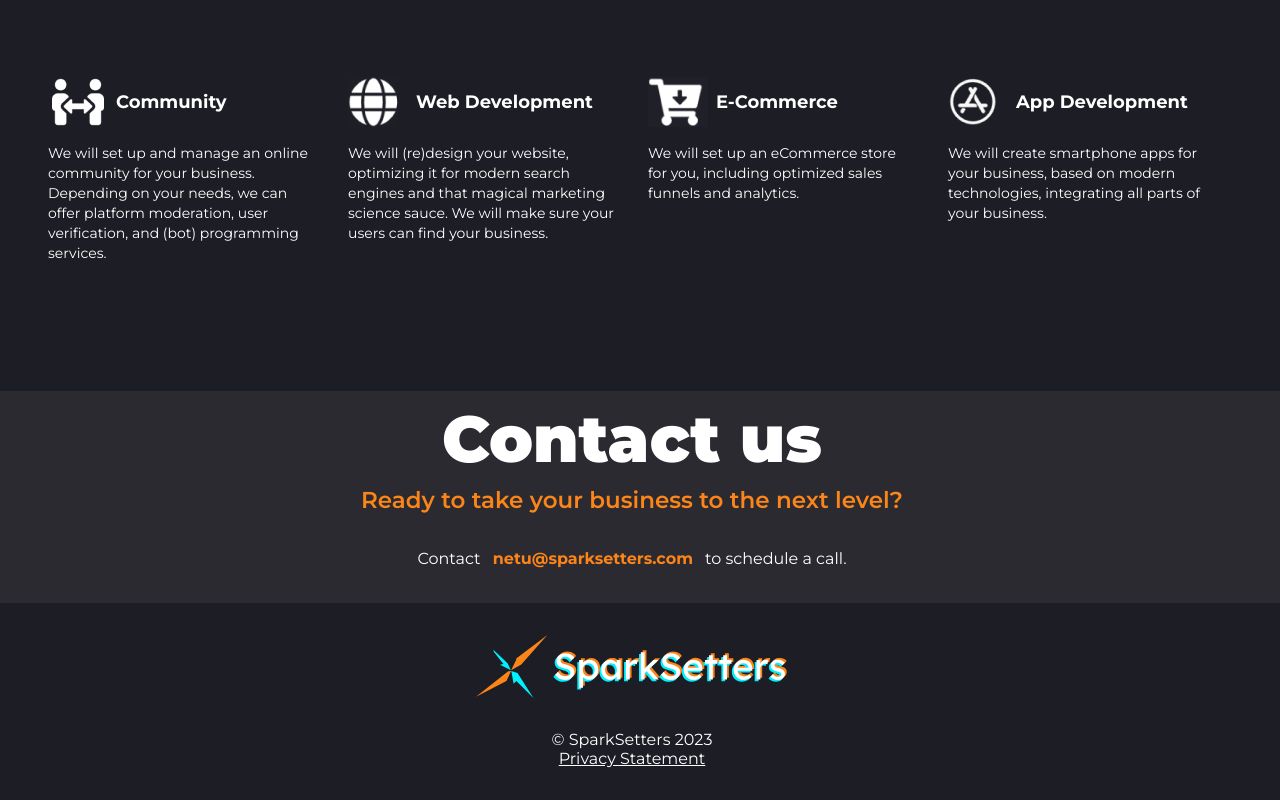
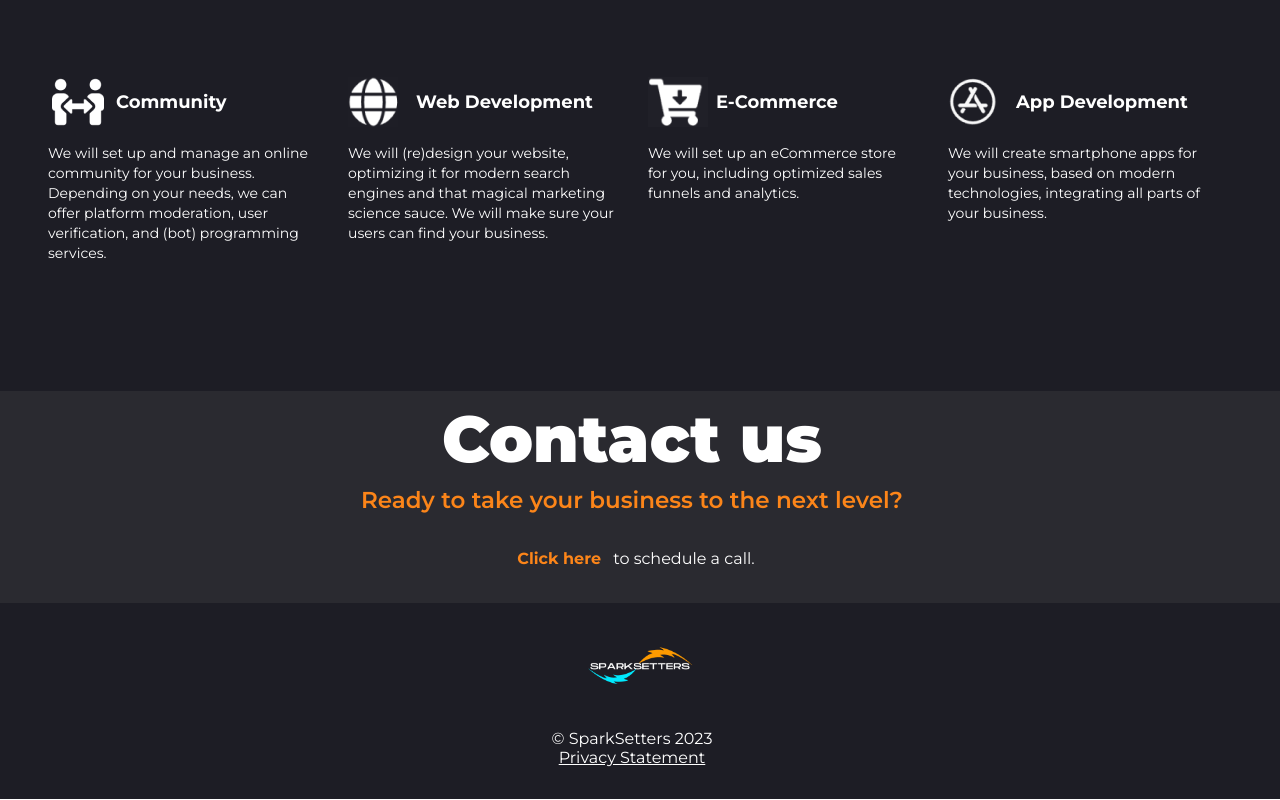
Before and after one commit to SparkSetters/s2-website-react, a React (Create React App) app: page / in a window 1280 px wide. Shown: the part 1908-2708 px from the top of the page. Built offline with nearby package versions, Linux system fonts and the light colour scheme.

Commit message:
Fix what the other guy broke

```diff
--- a/src/Components/Contact.js
+++ b/src/Components/Contact.js
@@ -14,7 +14,7 @@ function Stats() {
                     </Col>
                 </Row>
                 <Row className="contact__info">
-                    Contact <a href="mailto:netu@sparksetters.com">netu@sparksetters.com</a> to schedule a call.
+                    <a href="https://outlook.office365.com/owa/calendar/SparkSettersDevelopment@sparksetters.com/bookings/">Click here</a> to schedule a call.
                 </Row>
             </Container>
         </section>
--- a/src/Components/Footer.js
+++ b/src/Components/Footer.js
@@ -1,4 +1,4 @@
-import logo from '../Assets/header_logo.svg';
+import logo from '../Assets/header_logo.png';
 import './Footer.scss';
 import Container from "../Grid/Container";
 import Row from "../Grid/Row";
--- a/src/Components/Footer.scss
+++ b/src/Components/Footer.scss
@@ -11,4 +11,12 @@ footer.footer {
     a, a:visited, a:active, a:hover {
         color: var(--color-white);
     }
+
+    img.header__logo {
+        height: 62px;
+        margin-left: 16px;
+        display: inline-block;
+        float: left;
+        max-height: 62px;
+    }
 }
--- a/src/Components/Header.js
+++ b/src/Components/Header.js
@@ -1,4 +1,4 @@
-import logo from '../Assets/header_logo.svg';
+import logo from '../Assets/header_logo.png';
 import './Header.scss';
 import Container from "../Grid/Container";
 import Row from "../Grid/Row";
--- a/src/Components/Header.scss
+++ b/src/Components/Header.scss
@@ -29,6 +29,7 @@ header.header {
         margin-left: 16px;
         display: inline-block;
         float: left;
+        max-height: 62px;
     }
 
     .header__menu {
```
Also changed, not shown: src/Assets/header_logo.png (added), src/Assets/header_logo.svg (deleted).
